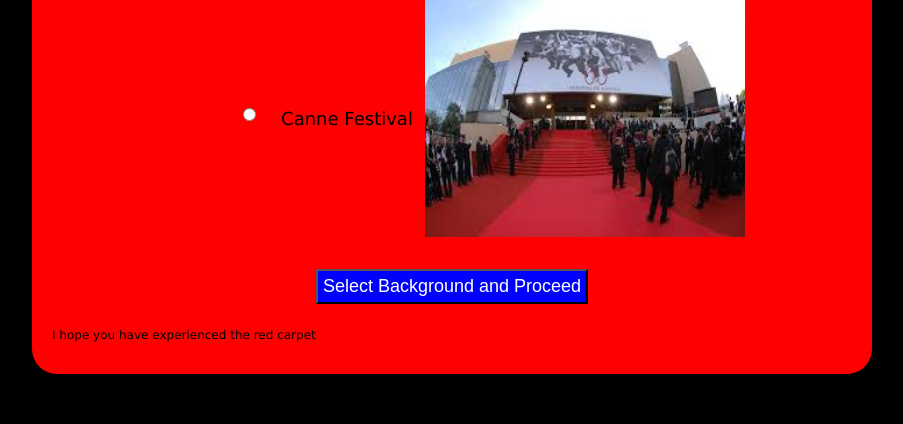
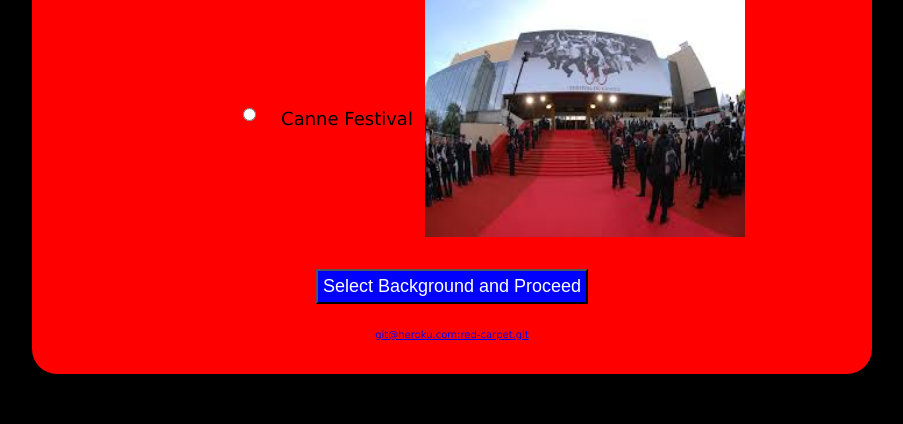
Before and after one commit to partidiricambi/red-carpet, a PHP site: page / in a window 1280 px wide. Shown: the part 1028-1452 px from the top of the page, without its empty margins (188-1091 px from the left). Run offline with PHP 8.4, Linux system fonts and the light colour scheme; some libraries are stand-ins or nearby versions.

Commit message:
fourth commit

```diff
--- a/index.php
+++ b/index.php
@@ -64,7 +64,10 @@
     </p>
   </form>
 </div>
-<div id="footer">I hope you have experienced the red carpet</p>
-</div></div>
+<div id="footer">
+<p>
+  <a href="git@heroku.com:red-carpet.git">git@heroku.com:red-carpet.git</a>
+</p>
+
 </body>
 </html>
```
